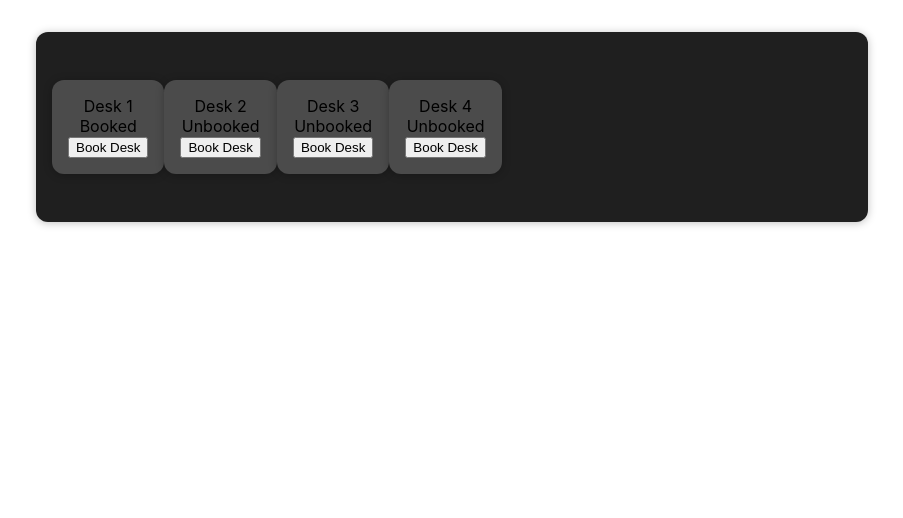
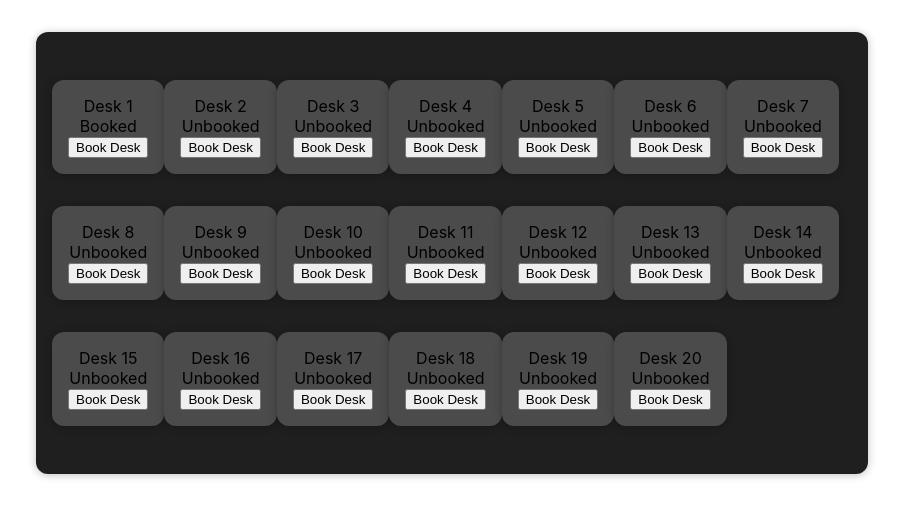
Before and after one commit to vignesh-natarajxn/desk-booking, a React (Create React App) app: page / in a window 1280 px wide. Shown: the top 518 px of the page, without its empty margins (188-1091 px from the left). Built offline with nearby package versions, Linux system fonts and the light colour scheme.

Commit message:
more desks

```diff
--- a/package.json
+++ b/package.json
@@ -11,7 +11,7 @@
     "mysql": "^2.18.1",
     "react": "^17.0.2",
     "react-dom": "^17.0.2",
-    "react-scripts": "5.0.0",
+    "react-scripts": "^5.0.0",
     "web-vitals": "^2.1.4"
   },
   "scripts": {
--- a/src/App.js
+++ b/src/App.js
@@ -25,6 +25,86 @@ const SLOT_DETAILS = [
     name: "Desk 4",
     bookingStatus: false
   },
+  {
+    id: "d5",
+    name: "Desk 5",
+    bookingStatus: false
+  },
+  {
+    id: "d6",
+    name: "Desk 6",
+    bookingStatus: false
+  },
+  {
+    id: "d7",
+    name: "Desk 7",
+    bookingStatus: false
+  },
+  {
+    id: "d8",
+    name: "Desk 8",
+    bookingStatus: false
+  },
+  {
+    id: "d9",
+    name: "Desk 9",
+    bookingStatus: false
+  },
+  {
+    id: "d10",
+    name: "Desk 10",
+    bookingStatus: false
+  },
+  {
+    id: "d11",
+    name: "Desk 11",
+    bookingStatus: false
+  },
+  {
+    id: "d12",
+    name: "Desk 12",
+    bookingStatus: false
+  },
+  {
+    id: "d13",
+    name: "Desk 13",
+    bookingStatus: false
+  },
+  {
+    id: "d14",
+    name: "Desk 14",
+    bookingStatus: false
+  },
+  {
+    id: "d15",
+    name: "Desk 15",
+    bookingStatus: false
+  },
+  {
+    id: "d16",
+    name: "Desk 16",
+    bookingStatus: false
+  },
+  {
+    id: "d17",
+    name: "Desk 17",
+    bookingStatus: false
+  },
+  {
+    id: "d18",
+    name: "Desk 18",
+    bookingStatus: false
+  },
+  {
+    id: "d19",
+    name: "Desk 19",
+    bookingStatus: false
+  },
+  {
+    id: "d20",
+    name: "Desk 20",
+    bookingStatus: false
+  }
 ];
 
 const App = () => {
```
Also changed, not shown: 1 other file (tests, documents, lock files or other folders).
